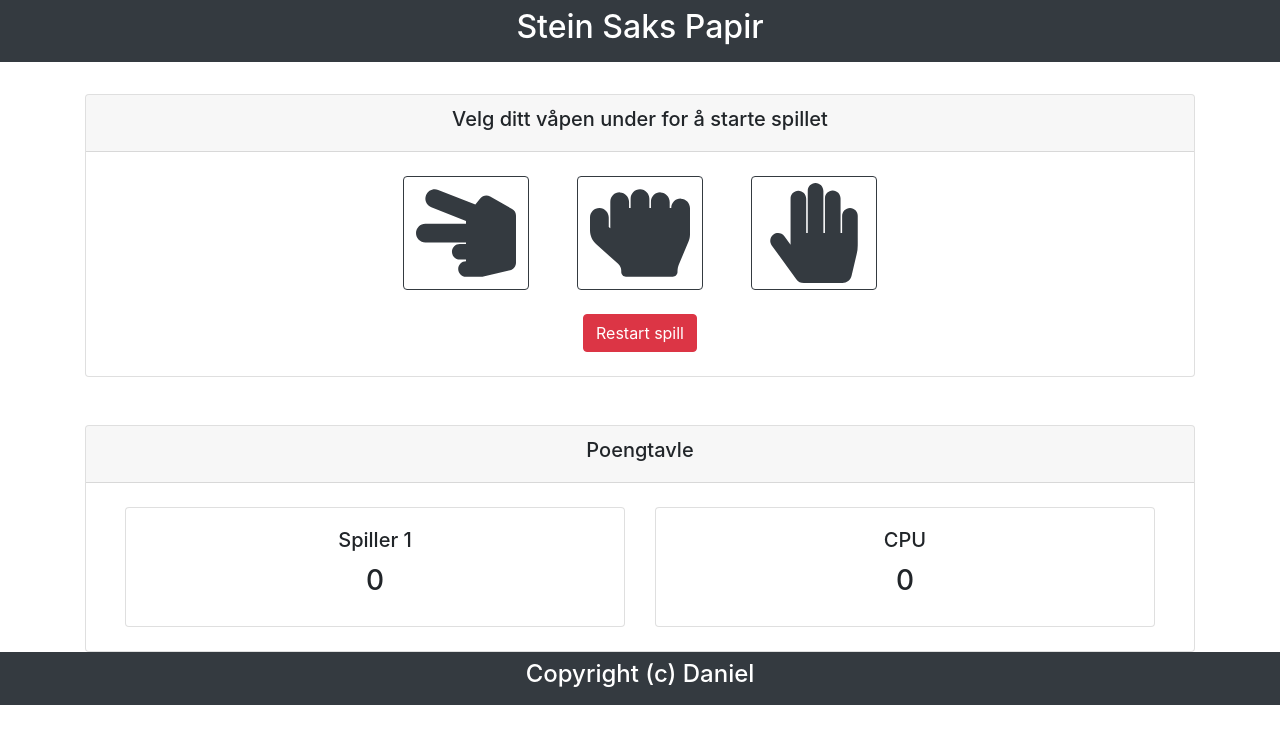
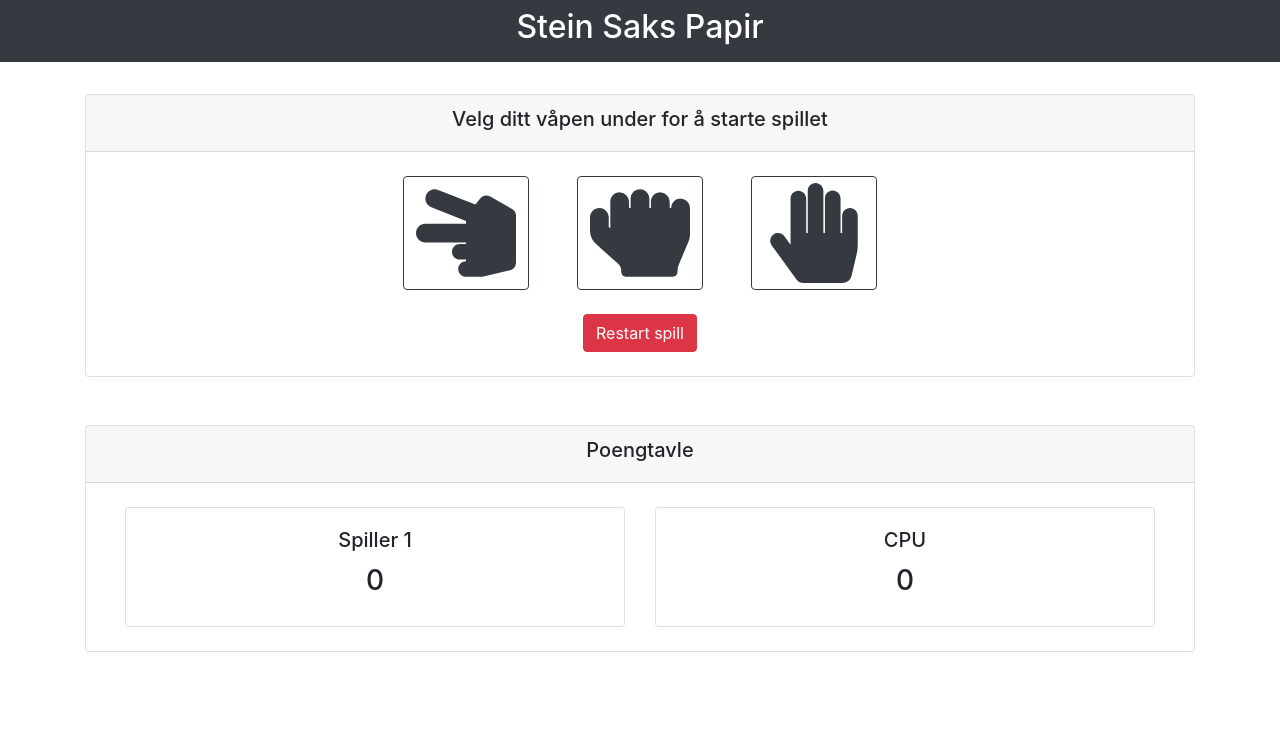
Before and after one commit to w3bdesign/stein-saks-papir, a React (Create React App) app: page / in a window 1280 px wide. Shown: the top 744 px of the page. Built offline with nearby package versions, Linux system fonts and the light colour scheme.

Commit message:
Slett Footer

```diff
--- a/src/components/Layout/Footer/Footer.component.tsx
+++ /dev/null
@@ -1,13 +0,0 @@
-import React from 'react';
-
-import Navbar from 'react-bootstrap/Navbar';
-
-function Footer() {
-  return (
-    <Navbar bg="dark" variant="dark">
-      <h4 className="mx-auto text-white">Copyright (c) Daniel</h4>
-    </Navbar>
-  );
-}
-
-export default Footer;
--- a/src/index.tsx
+++ b/src/index.tsx
@@ -3,7 +3,6 @@ import ReactDOM from 'react-dom';
 
 import App from './App';
 import Header from './components/Layout/Header/Header.component';
-import Footer from './components/Layout/Footer/Footer.component';
 
 import 'bootstrap/dist/css/bootstrap.min.css';
 
@@ -11,7 +10,6 @@ ReactDOM.render(
   <>
     <Header />
     <App />
-    <Footer />
   </>,
   document.getElementById('root'),
 );
```
